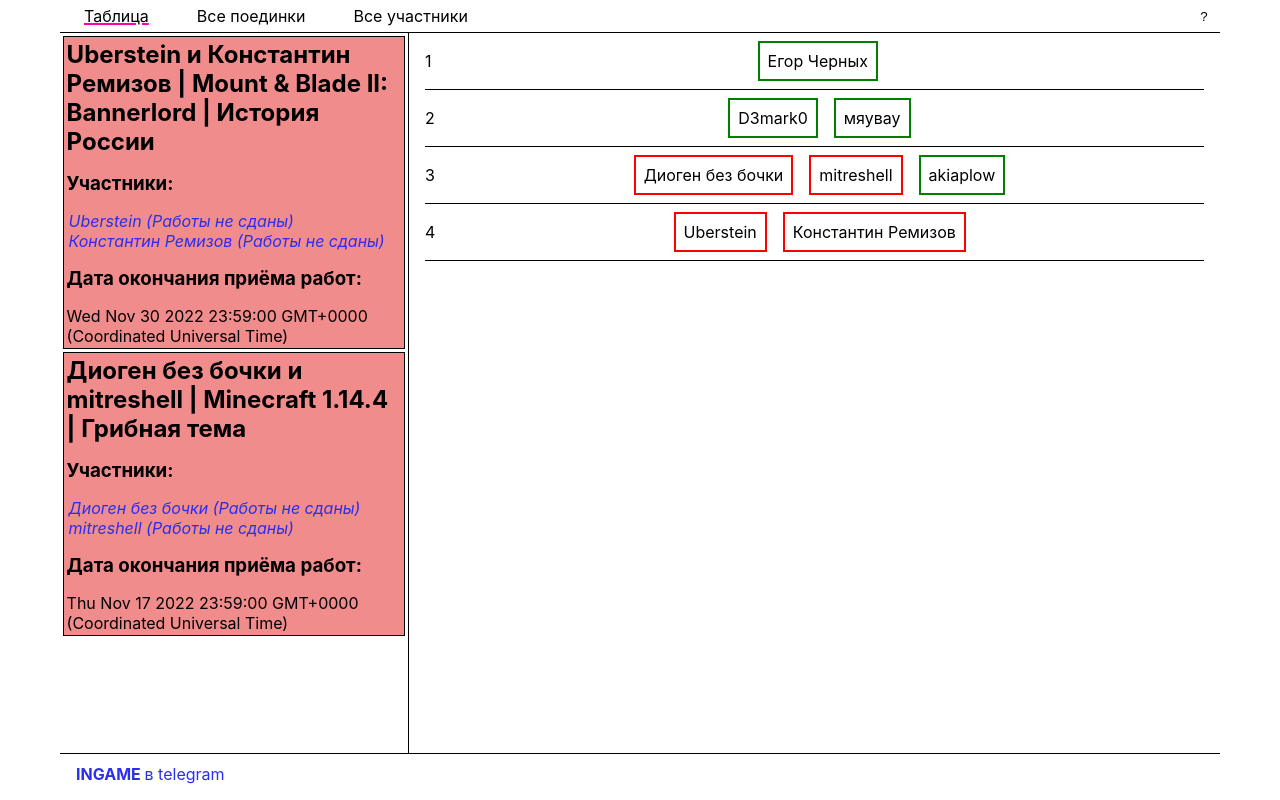
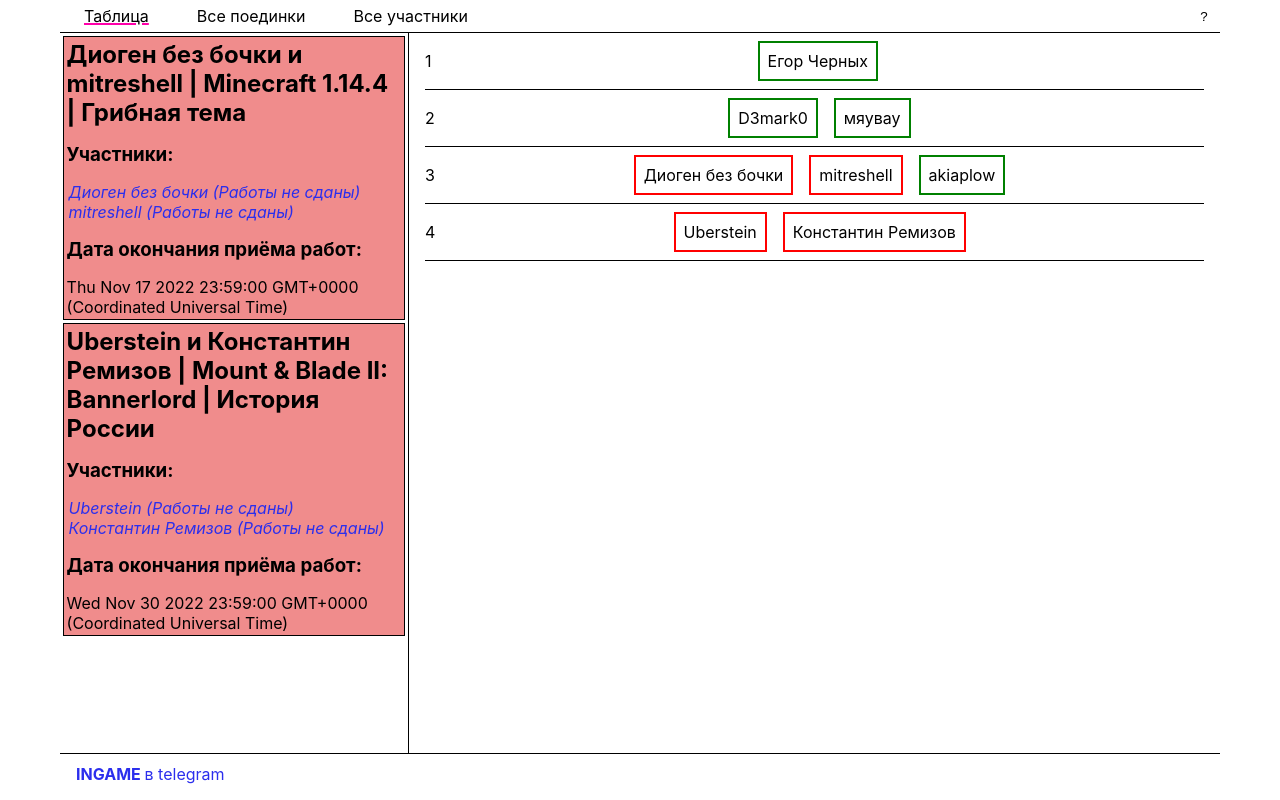
Before and after one commit to ingametournament/ingametournament.github.io, a React (Create React App) app: page / in a window 1280 px wide. Built offline with nearby package versions, Linux system fonts and the light colour scheme.

Commit message:
fix: change sorting order

```diff
--- a/src/App.js
+++ b/src/App.js
@@ -61,9 +61,11 @@
     isOver.push(e);
   }
 
-  hasActiveVote.sort((a, b) => new Date(b.voteExpDate) - new Date(a.voteExpDate));
-  hasActiveBattle.sort((a, b) => new Date(b.battleExpDate) - new Date(a.battleExpDate));
-  isOver.sort((a, b) => (new Date(b.voteExpDate) - new Date(a.voteExpDate)));
+  const getDateDifference = (a, b) => new Date(a) - new Date(b);
+
+  hasActiveVote.sort((a, b) => getDateDifference(a.voteExpDate, b.voteExpDate));
+  hasActiveBattle.sort((a, b) => getDateDifference(a.battleExpDate, b.battleExpDate));
+  isOver.sort((a, b) => getDateDifference(a.voteExpDate, b.voteExpDate));
 
   return hasActiveVote.concat(hasActiveBattle, isOver);
 }
```
